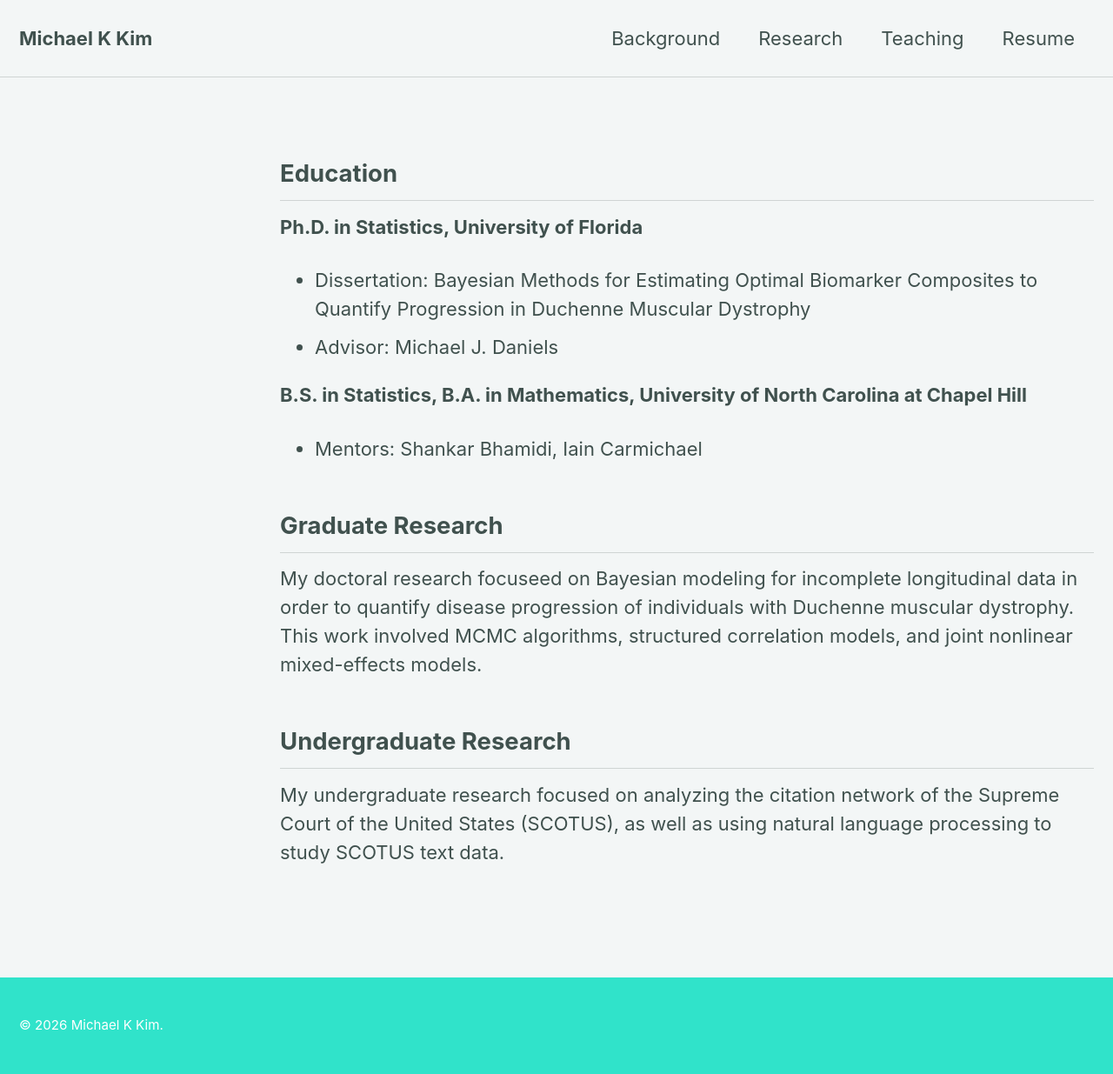
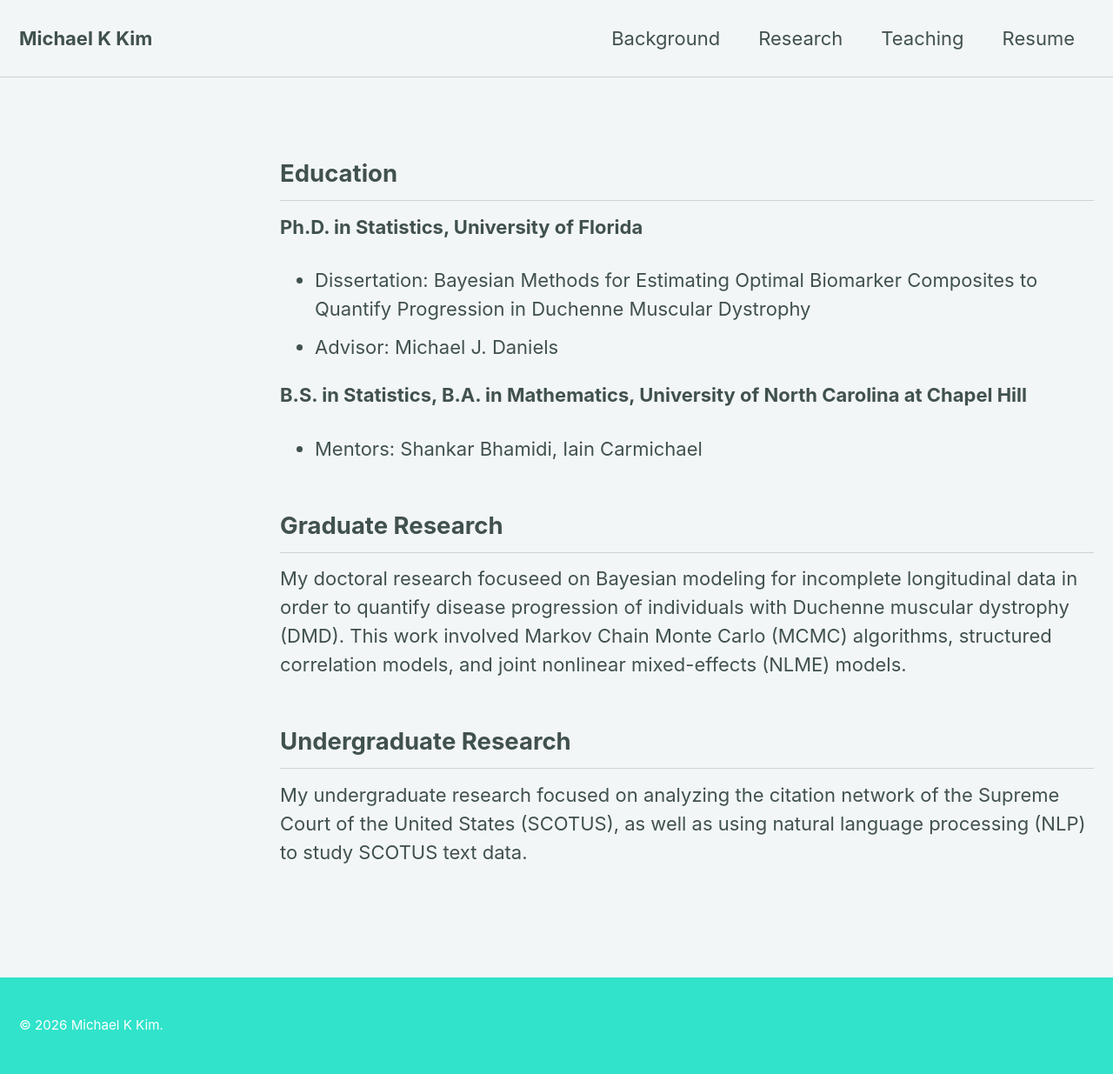
Before and after one commit to michaelkkim/michaelkkim.github.io, a Jekyll site: the page built from _pages/about.md, in a window 1280 px wide. Shown: the whole page at 87% size. Built offline with Jekyll 4.4.1, drawn with Linux system fonts in a browser that asks for light colours; cached includes are drawn as plain includes; nearby versions of some CDN libraries.

Commit message:
Update about.md

```diff
--- a/_pages/about.md
+++ b/_pages/about.md
@@ -16,7 +16,7 @@ classes: wide
 - Mentors: Shankar Bhamidi, Iain Carmichael
 
 ## Graduate Research
-My doctoral research focuseed on Bayesian modeling for incomplete longitudinal data in order to quantify disease progression of individuals with Duchenne muscular dystrophy. This work involved MCMC algorithms, structured correlation models, and joint nonlinear mixed-effects models.
+My doctoral research focuseed on Bayesian modeling for incomplete longitudinal data in order to quantify disease progression of individuals with Duchenne muscular dystrophy (DMD). This work involved Markov Chain Monte Carlo (MCMC) algorithms, structured correlation models, and joint nonlinear mixed-effects (NLME) models.
 
 ## Undergraduate Research
-My undergraduate research focused on analyzing the citation network of the Supreme Court of the United States (SCOTUS), as well as using natural language processing to study SCOTUS text data.
+My undergraduate research focused on analyzing the citation network of the Supreme Court of the United States (SCOTUS), as well as using natural language processing (NLP) to study SCOTUS text data.
```
